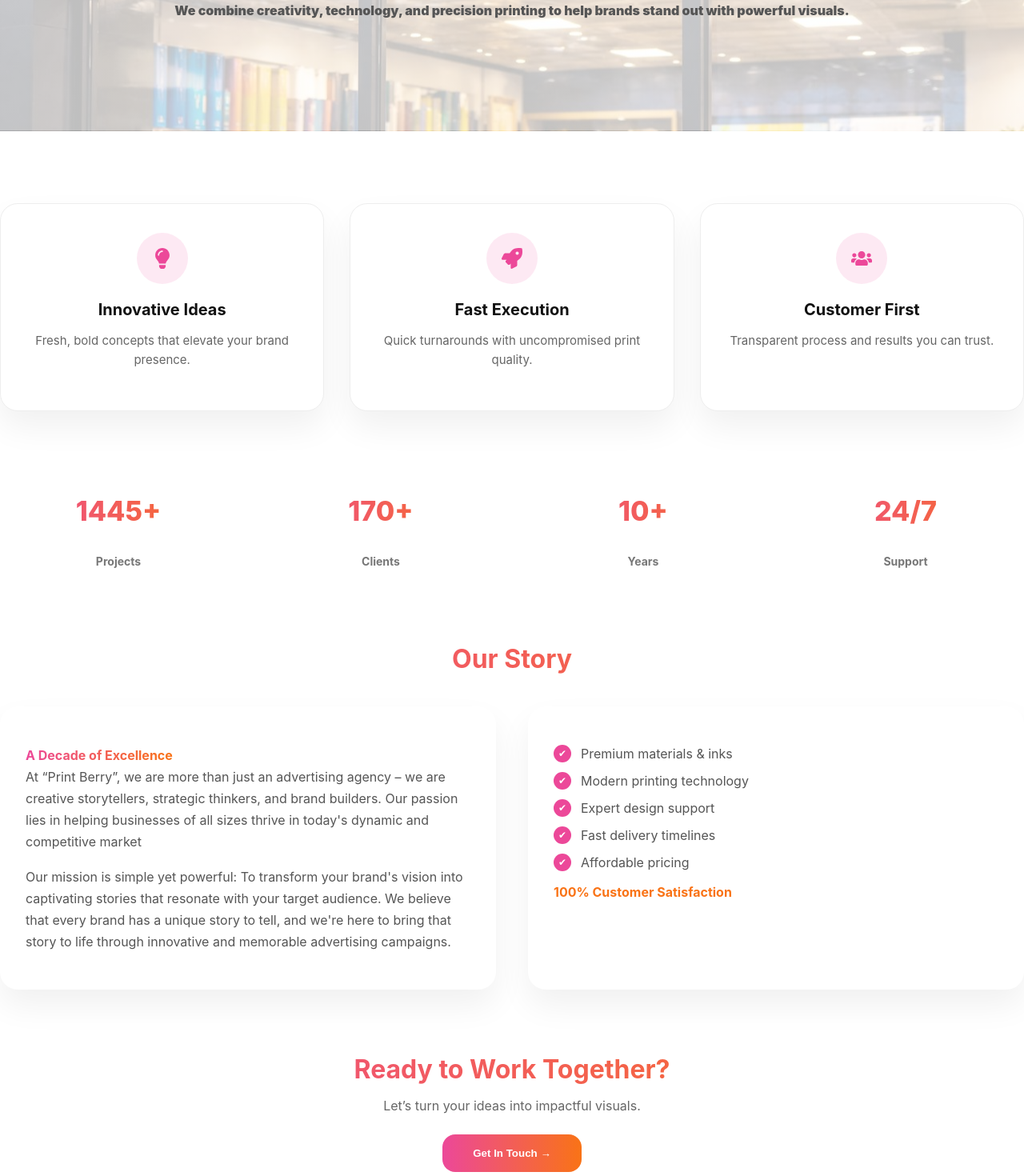
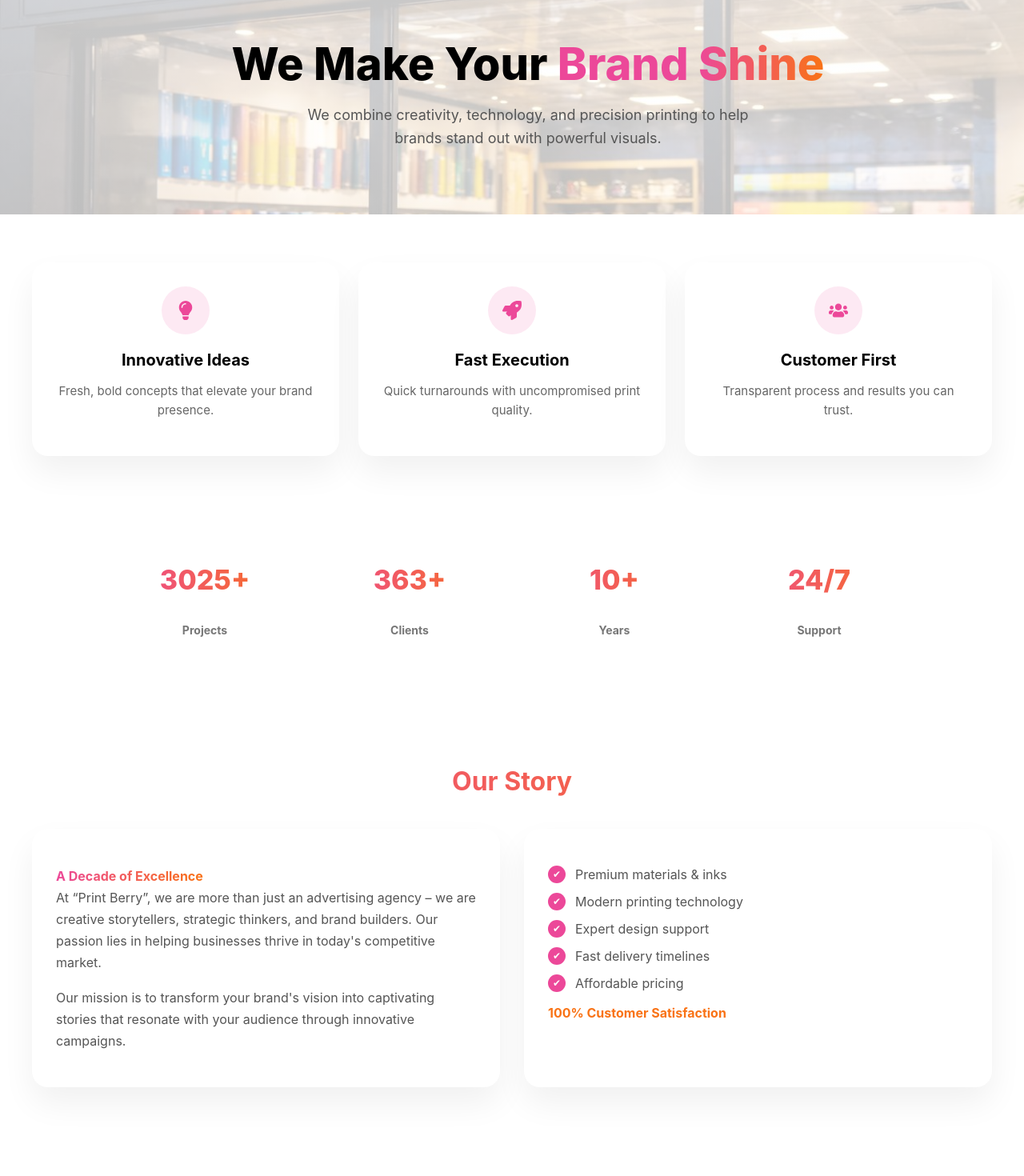
Before and after one commit to pathapatisneha2025-commits/Print-berry, a React (Create React App) app: page /about in a window 1280 px wide. Shown: the part 600-2070 px from the top of the page at 80% size. Built offline with nearby package versions, Linux system fonts and the light colour scheme.

Commit message:
changes made

```diff
--- a/src/pages/AboutPage.js
+++ b/src/pages/AboutPage.js
@@ -3,9 +3,7 @@ import { FaLightbulb, FaRocket, FaUsers } from "react-icons/fa";
 import { Link } from "react-router-dom";
 
 export default function AboutPage() {
-  const [isMobile, setIsMobile] = useState(window.innerWidth < 768);
 
-  // Stats with numeric values
   const statsData = [
     { value: 5000, suffix: "+", label: "Projects" },
     { value: 500, suffix: "+", label: "Clients" },
@@ -13,45 +11,31 @@ export default function AboutPage() {
     { value: 24, suffix: "/7", label: "Support" },
   ];
 
-  // State to hold the live counting numbers
   const [counters, setCounters] = useState(statsData.map(() => 0));
 
   useEffect(() => {
-    const handleResize = () => setIsMobile(window.innerWidth < 768);
-    window.addEventListener("resize", handleResize);
-    return () => window.removeEventListener("resize", handleResize);
-  }, []);
-
-  // Animate counters
-  useEffect(() => {
     const intervals = statsData.map((stat, idx) => {
-      const increment = Math.ceil(stat.value / 300); // adjust speed
+      const increment = Math.ceil(stat.value / 200);
       return setInterval(() => {
         setCounters((prev) => {
-          const newCounters = [...prev];
-          if (newCounters[idx] < stat.value) {
-            newCounters[idx] = Math.min(newCounters[idx] + increment, stat.value);
+          const updated = [...prev];
+          if (updated[idx] < stat.value) {
+            updated[idx] = Math.min(updated[idx] + increment, stat.value);
           }
-          return newCounters;
+          return updated;
         });
-      }, 70);
+      }, 50);
     });
 
     return () => intervals.forEach(clearInterval);
   }, []);
 
   return (
-    <section
-      style={{
-        ...styles.page,
-        padding: isMobile ? "0px 20px 60px" : styles.page.padding,
+    <section style={styles.page}>
 
-      }}
-    >
       {/* HEADER */}
       <div style={styles.header}>
-        <span style={styles.badge}></span>
-
+        <div style={styles.container}>
           <h1 style={styles.heading}>
             We Make Your <span style={styles.brand}>Brand</span>{" "}
             <span style={styles.shine}>Shine</span>
@@ -62,16 +46,10 @@ export default function AboutPage() {
             brands stand out with powerful visuals.
           </p>
         </div>
+      </div>
 
       {/* VALUES */}
-      <div
-        style={{
-          ...styles.cardsContainer,
-          gridTemplateColumns: isMobile
-            ? "1fr"
-            : styles.cardsContainer.gridTemplateColumns,
-        }}
-      >
+      <div style={styles.cardsContainer}>
         {[
           {
             icon: <FaLightbulb />,
@@ -89,16 +67,7 @@ export default function AboutPage() {
             text: "Transparent process and results you can trust.",
           },
         ].map((item, i) => (
-          <div
-            key={i}
-            style={styles.card}
-            onMouseEnter={(e) =>
-              (e.currentTarget.style.transform = "translateY(-8px)")
-            }
-            onMouseLeave={(e) =>
-              (e.currentTarget.style.transform = "translateY(0)")
-            }
-          >
+          <div key={i} style={styles.card}>
             <div style={styles.iconWrap}>{item.icon}</div>
             <h3 style={styles.cardTitle}>{item.title}</h3>
             <p style={styles.cardText}>{item.text}</p>
@@ -107,14 +76,9 @@ export default function AboutPage() {
       </div>
 
       {/* STATS */}
-      <div
-        style={{
-          ...styles.statsContainer,
-          gridTemplateColumns: isMobile ? "1fr 1fr" : styles.statsContainer.gridTemplateColumns,
-        }}
-      >
+      <div style={styles.statsContainer}>
         {statsData.map((stat, idx) => (
-          <div key={stat.label} style={styles.statItem}>
+          <div key={stat.label}>
             <h3 style={styles.statValue}>
               {counters[idx]}
               {stat.suffix}
@@ -128,38 +92,20 @@ export default function AboutPage() {
       <div style={styles.story}>
         <h2 style={styles.storyTitle}>Our Story</h2>
 
-        <div
-          style={{
-            ...styles.storyContent,
-            flexDirection: isMobile ? "column" : "row",
-          }}
-        >
+        <div style={styles.storyContent}>
           <div style={styles.storyCard}>
             <p style={styles.storyText}>
               <strong style={styles.gradientText}>A Decade of Excellence</strong>
               <br />
-            At “Print Berry”, we are more than just
-an advertising agency – we are
-creative
-storytellers,
-strategic
-thinkers, and brand builders. Our
-passion lies in helping businesses of
-all sizes thrive in today's dynamic and
-competitive market
+              At “Print Berry”, we are more than just an advertising agency –
+              we are creative storytellers, strategic thinkers, and brand builders.
+              Our passion lies in helping businesses thrive in today's competitive market.
             </p>
+
             <p style={styles.storyText}>
-Our mission is simple yet powerful: To
-transform your brand's vision into
-captivating stories that resonate with
-your target audience. We believe that
-every brand has a unique story to tell,
-and we're here to bring that story to
-life
-through
-innovative
-and
-memorable advertising campaigns.            </p>
+              Our mission is to transform your brand's vision into captivating
+              stories that resonate with your audience through innovative campaigns.
+            </p>
           </div>
 
           <div style={styles.storyCard}>
@@ -198,70 +144,217 @@ memorable advertising campaigns.            </p>
 }
 
 const styles = {
+
   page: {
     minHeight: "100vh",
-  // padding: "0px 20px 60px",
-  margin: "0 auto",
-  color: "#111",
     overflowX: "hidden",
   },
 
   header: {
-  textAlign: "center",
-  maxWidth: "100%",
-  margin: "0 auto 90px",
-  padding: "300px 20px 120px",
-  color: "#111",
-
+  width: "100%",
+  padding: "500px 20px 80px 20px", // top 120px, right 20px, bottom 80px, left 20px
   backgroundImage: `
-    linear-gradient(rgba(255,255,255,0.75), rgba(255,255,255,0.75)),
+    linear-gradient(rgba(255,255,255,0.85), rgba(255,255,255,0.75)),
     url("/3Dsignage.jpeg")
   `,
-  backgroundSize: "cover",          // prevents cut weirdness
+  backgroundSize: "cover",
+  backgroundPosition: "center",
   backgroundRepeat: "no-repeat",
-  backgroundPosition: "center",     // keeps image centered
 },
-  badge: {
-    display: "inline-block",
-    padding: "16px 32px",
-    color: "#ec4899",
-    fontSize: "20px",
-    fontWeight: "800",
-    letterSpacing: "0.5px",
-    marginBottom: "32px",
-    textTransform: "uppercase",
+
+  container: {
+    margin: "0 auto",
+    padding: "0 20px",
+    textAlign: "center",
   },
-  heading: { fontSize: "clamp(38px, 5vw, 56px)", fontWeight: "800", marginBottom: "18px" },
+
+  heading: {
+    fontSize: "clamp(28px, 6vw, 56px)",
+    fontWeight: 800,
+    marginBottom: "16px",
+  },
+
   brand: { color: "#ec4899" },
+
   shine: {
     background: "linear-gradient(90deg,#ec4899,#f97316)",
     WebkitBackgroundClip: "text",
     WebkitTextFillColor: "transparent",
   },
-subText: { fontSize: "16px", color: "#555", lineHeight: "1.7", fontWeight: "900" },  cardsContainer: { display: "grid", gridTemplateColumns: "repeat(3, 1fr)", gap: "32px", marginBottom: "70px" },
-  card: { background: "#fff", border: "1px solid #eee", borderRadius: "22px", padding: "36px 28px", textAlign: "center", transition: "all 0.35s ease", boxShadow: "0 20px 40px rgba(0,0,0,0.06)" },
-  iconWrap: { width: "64px", height: "64px", margin: "0 auto 18px", borderRadius: "50%", display: "flex", alignItems: "center", justifyContent: "center", background: "rgba(236,72,153,0.12)", fontSize: "26px", color: "#ec4899" },
-  cardTitle: { fontSize: "20px", fontWeight: "700", marginBottom: "12px" },
-  cardText: { fontSize: "15px", color: "#666", lineHeight: "1.6" },
-  statsContainer: { display: "grid", gridTemplateColumns: "repeat(4, 1fr)", gap: "32px", marginBottom: "80px", textAlign: "center" },
-  statValue: { fontSize: "34px", fontWeight: "800", background: "linear-gradient(90deg,#ec4899,#f97316)", WebkitBackgroundClip: "text", WebkitTextFillColor: "transparent" },
+
+  subText: {
+    fontSize: "clamp(14px, 3vw, 18px)",
+    color: "#555",
+    lineHeight: 1.6,
+    maxWidth: "600px",
+    margin: "0 auto",
+  },
+
+  cardsContainer: {
+    display: "grid",
+    gridTemplateColumns: "repeat(auto-fit, minmax(260px, 1fr))",
+    gap: "24px",
+    padding: "60px 20px",
+    maxWidth: "1200px",
+    margin: "0 auto",
+  },
+
+  card: {
+    background: "#fff",
+    borderRadius: "20px",
+    padding: "30px",
+    textAlign: "center",
+    boxShadow: "0 20px 40px rgba(0,0,0,0.06)",
+  },
+
+  iconWrap: {
+    width: "60px",
+    height: "60px",
+    margin: "0 auto 18px",
+    borderRadius: "50%",
+    display: "flex",
+    alignItems: "center",
+    justifyContent: "center",
+    background: "rgba(236,72,153,0.12)",
+    fontSize: "24px",
+    color: "#ec4899",
+  },
+
+  cardTitle: {
+    fontSize: "20px",
+    fontWeight: 700,
+    marginBottom: "10px",
+  },
+
+  cardText: {
+    fontSize: "15px",
+    color: "#666",
+    lineHeight: 1.6,
+  },
+
+  statsContainer: {
+    display: "grid",
+    gridTemplateColumns: "repeat(auto-fit, minmax(150px, 1fr))",
+    gap: "24px",
+    padding: "40px 20px",
+    maxWidth: "1000px",
+    margin: "0 auto",
+    textAlign: "center",
+  },
+
+  statValue: {
+    fontSize: "34px",
+    fontWeight: 800,
+    background: "linear-gradient(90deg,#ec4899,#f97316)",
+    WebkitBackgroundClip: "text",
+    WebkitTextFillColor: "transparent",
+  },
+
   statLabel: {
-    marginTop: "6px",
     fontSize: "14px",
     color: "#777",
-    fontWeight: "700" // Added this to make it bold
-  },  story: { marginBottom: "80px" },
-  storyTitle: { textAlign: "center", fontSize: "32px", marginBottom: "40px", background: "linear-gradient(90deg,#ec4899,#f97316)", WebkitBackgroundClip: "text", WebkitTextFillColor: "transparent" },
-  storyContent: { display: "flex", gap: "40px" },
-  storyCard: { flex: 1, background: "#fff", borderRadius: "22px", padding: "32px", boxShadow: "0 20px 40px rgba(0,0,0,0.06)" },
-  storyText: { color: "#555", fontSize: "16px", lineHeight: "1.7", marginBottom: "14px" },
-  gradientText: { background: "linear-gradient(90deg,#ec4899,#f97316)", WebkitBackgroundClip: "text", WebkitTextFillColor: "transparent", fontWeight: "700" },
-  storyList: { listStyle: "none", padding: 0 },
-  storyListItem: { display: "flex", alignItems: "center", marginBottom: "12px", color: "#555" },
-  tickCircle: { width: "22px", height: "22px", borderRadius: "50%", background: "#ec4899", color: "#fff", display: "flex", alignItems: "center", justifyContent: "center", marginRight: "12px", fontSize: "12px" },
-  highlightText: { marginTop: "16px", fontWeight: "700", color: "#f97316" },
-  workSection: { textAlign: "center" },
-  workTitle: { fontSize: "32px", marginBottom: "14px", background: "linear-gradient(90deg,#ec4899,#f97316)", WebkitBackgroundClip: "text", WebkitTextFillColor: "transparent" },
-  workText: { fontSize: "16px", color: "#666", marginBottom: "26px" },
-  primaryBtn: { padding: "16px 38px", borderRadius: "16px", border: "none", background: "linear-gradient(90deg,#ec4899,#f97316)", color: "#fff", fontWeight: "700", cursor: "pointer" },
+    fontWeight: 700,
+  },
+
+  story: {
+    padding: "80px 20px",
+    maxWidth: "1200px",
+    margin: "0 auto",
+  },
+
+  storyTitle: {
+    textAlign: "center",
+    fontSize: "32px",
+    marginBottom: "40px",
+    background: "linear-gradient(90deg,#ec4899,#f97316)",
+    WebkitBackgroundClip: "text",
+    WebkitTextFillColor: "transparent",
+  },
+
+  storyContent: {
+    display: "grid",
+    gridTemplateColumns: "repeat(auto-fit, minmax(300px, 1fr))",
+    gap: "30px",
+  },
+
+  storyCard: {
+    background: "#fff",
+    borderRadius: "20px",
+    padding: "30px",
+    boxShadow: "0 20px 40px rgba(0,0,0,0.06)",
+  },
+
+  storyText: {
+    color: "#555",
+    fontSize: "16px",
+    lineHeight: 1.7,
+    marginBottom: "14px",
+  },
+
+  gradientText: {
+    background: "linear-gradient(90deg,#ec4899,#f97316)",
+    WebkitBackgroundClip: "text",
+    WebkitTextFillColor: "transparent",
+    fontWeight: 700,
+  },
+
+  storyList: {
+    listStyle: "none",
+    padding: 0,
+  },
+
+  storyListItem: {
+    display: "flex",
+    alignItems: "center",
+    marginBottom: "12px",
+    color: "#555",
+  },
+
+  tickCircle: {
+    width: "22px",
+    height: "22px",
+    borderRadius: "50%",
+    background: "#ec4899",
+    color: "#fff",
+    display: "flex",
+    alignItems: "center",
+    justifyContent: "center",
+    marginRight: "12px",
+    fontSize: "12px",
+  },
+
+  highlightText: {
+    marginTop: "16px",
+    fontWeight: "700",
+    color: "#f97316",
+  },
+
+  workSection: {
+    textAlign: "center",
+    padding: "60px 20px",
+  },
+
+  workTitle: {
+    fontSize: "32px",
+    marginBottom: "14px",
+    background: "linear-gradient(90deg,#ec4899,#f97316)",
+    WebkitBackgroundClip: "text",
+    WebkitTextFillColor: "transparent",
+  },
+
+  workText: {
+    fontSize: "16px",
+    color: "#666",
+    marginBottom: "26px",
+  },
+
+  primaryBtn: {
+    padding: "14px 32px",
+    borderRadius: "12px",
+    border: "none",
+    background: "linear-gradient(90deg,#ec4899,#f97316)",
+    color: "#fff",
+    fontWeight: "700",
+    cursor: "pointer",
+  },
 };
```
Lines whose indentation alone changed are shown as unchanged.
